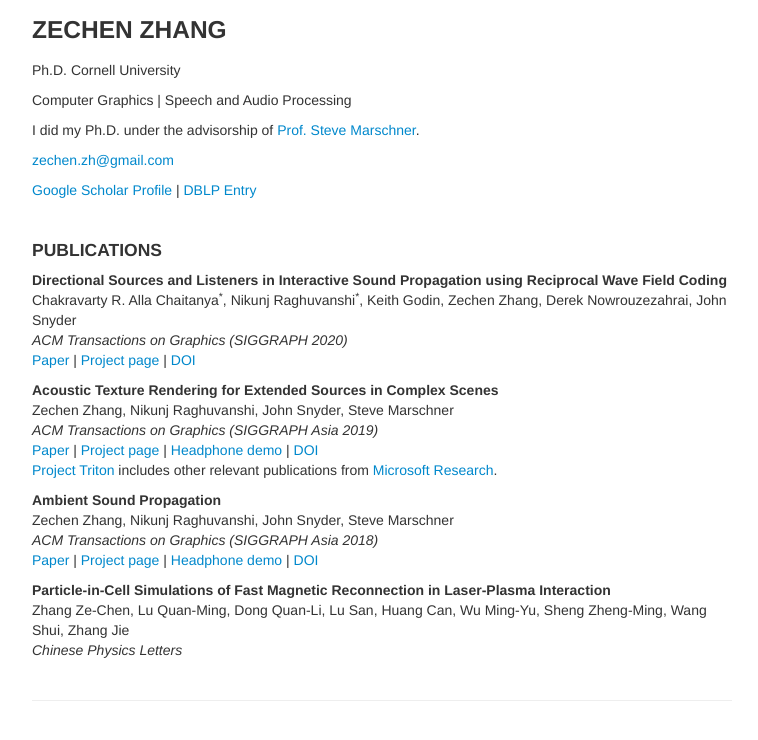
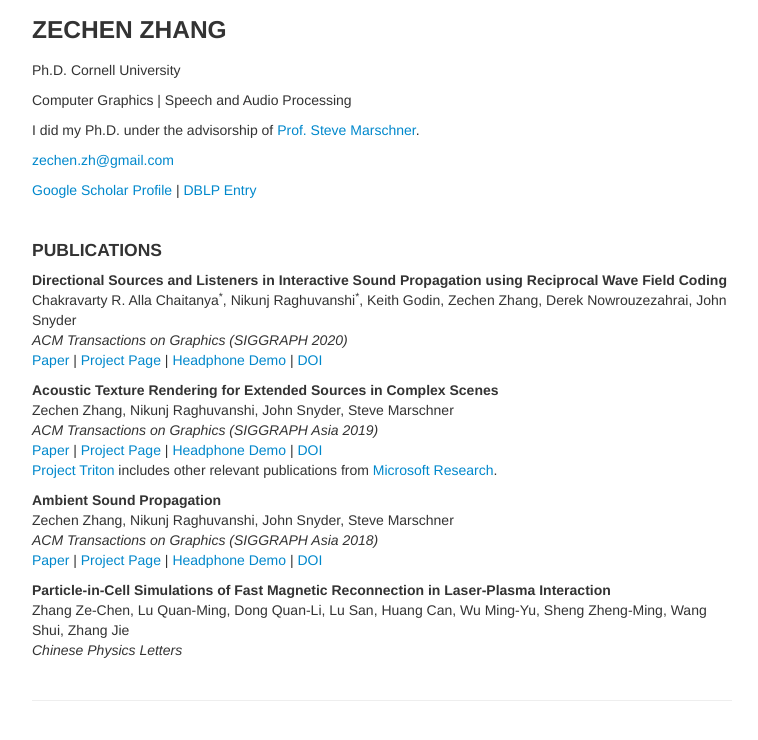
Before and after one commit to ZechenZ/zechenz.github.com, a Jekyll site: the page built from index.md, in a window 1280 px wide. Shown: the top 740 px of the page, without its empty margins (258-1016 px from the left). Built offline with Jekyll 4.4.1, drawn with Linux system fonts in a browser that asks for light colours; our own code applies the rules of GitHub Pages for plain Markdown files.

Commit message:
add demo link for s20

```diff
--- a/index.md
+++ b/index.md
@@ -30,7 +30,9 @@ Chakravarty R. Alla Chaitanya<sup>\*</sup>, Nikunj Raghuvanshi<sup>\*</sup>, Kei
 *ACM Transactions on Graphics (SIGGRAPH 2020)*
 [Paper](https://www.microsoft.com/en-us/research/uploads/prod/2020/05/SourceAndListenerDirectivity.pdf)
 |
-[Project page](https://www.microsoft.com/en-us/research/publication/directional-sources-and-listeners-in-interactive-sound-propagation-using-reciprocal-wave-field-coding/)
+[Project Page](https://www.microsoft.com/en-us/research/publication/directional-sources-and-listeners-in-interactive-sound-propagation-using-reciprocal-wave-field-coding/)
+|
+[Headphone Demo](https://youtu.be/pvWlCQGZpz4)
 |
 [DOI](https://dx.doi.org/10.1145/3386569.3392459)
 
@@ -39,9 +41,9 @@ Zechen Zhang, Nikunj Raghuvanshi, John Snyder, Steve Marschner
 *ACM Transactions on Graphics (SIGGRAPH Asia 2019)*
 [Paper](http://www.cs.cornell.edu/projects/ambientsound/acoustictexture/SAsia2019AcousticTexture.pdf)
 |
-[Project page](http://www.cs.cornell.edu/projects/ambientsound/acoustictexture)
+[Project Page](http://www.cs.cornell.edu/projects/ambientsound/acoustictexture)
 |
-[Headphone demo](https://youtu.be/kJrdjVx76jQ)
+[Headphone Demo](https://youtu.be/kJrdjVx76jQ)
 |
 [DOI](http://dx.doi.org/10.1145/3355089.3356566)
 [Project Triton](https://www.microsoft.com/en-us/research/project/project-triton/#!publications) includes other relevant publications from [Microsoft Research](https://www.microsoft.com/en-us/research/).
@@ -51,9 +53,9 @@ Zechen Zhang, Nikunj Raghuvanshi, John Snyder, Steve Marschner
 *ACM Transactions on Graphics (SIGGRAPH Asia 2018)*
 [Paper](http://www.cs.cornell.edu/projects/ambientsound/SAsia-2018-ambient2.pdf)
 |
-[Project page](http://www.cs.cornell.edu/projects/ambientsound)
+[Project Page](http://www.cs.cornell.edu/projects/ambientsound)
 |
-[Headphone demo](https://vimeo.com/292495561)
+[Headphone Demo](https://vimeo.com/292495561)
 |
 [DOI](http://dx.doi.org/10.1145/3272127.3275100)
 
```
